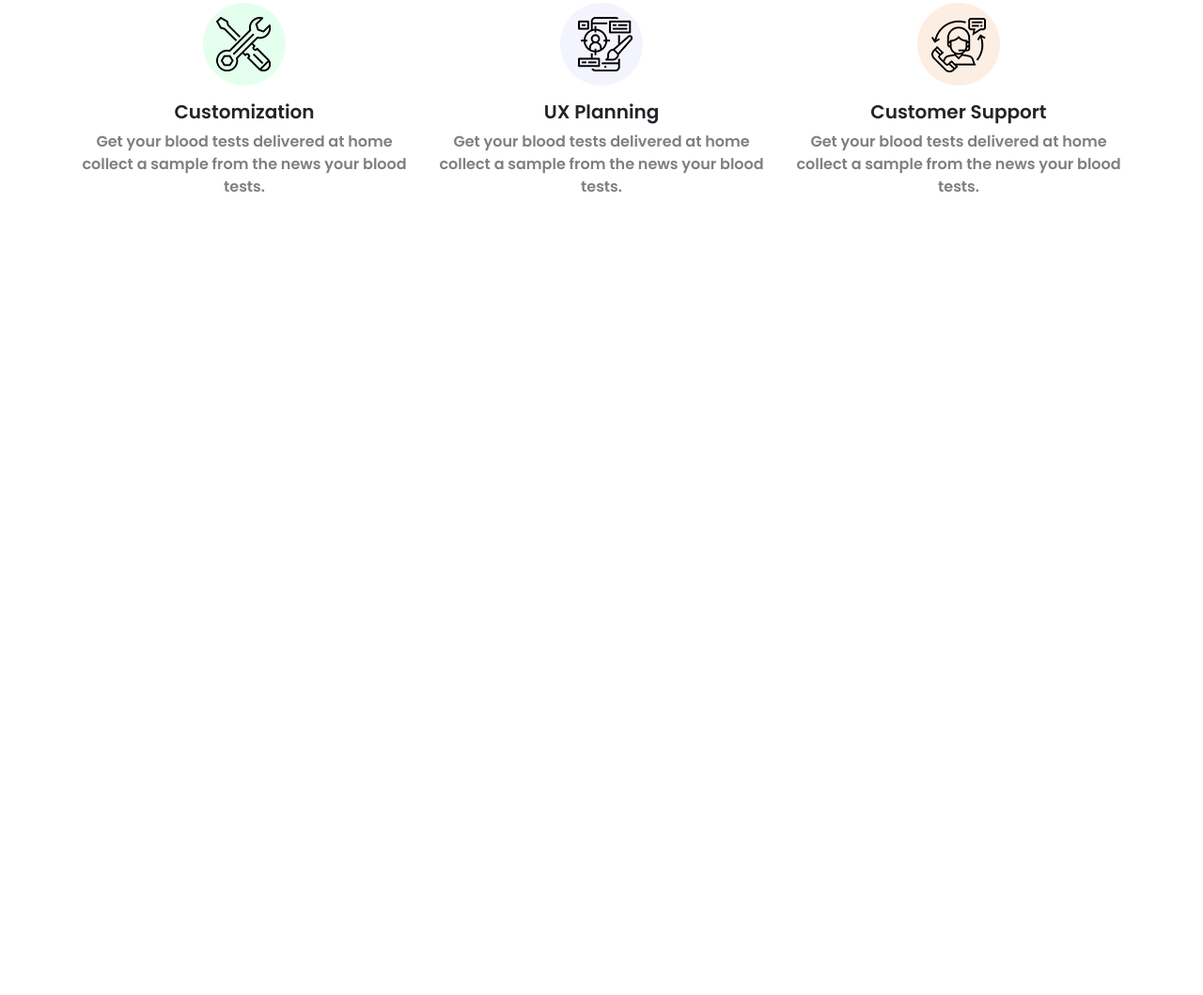
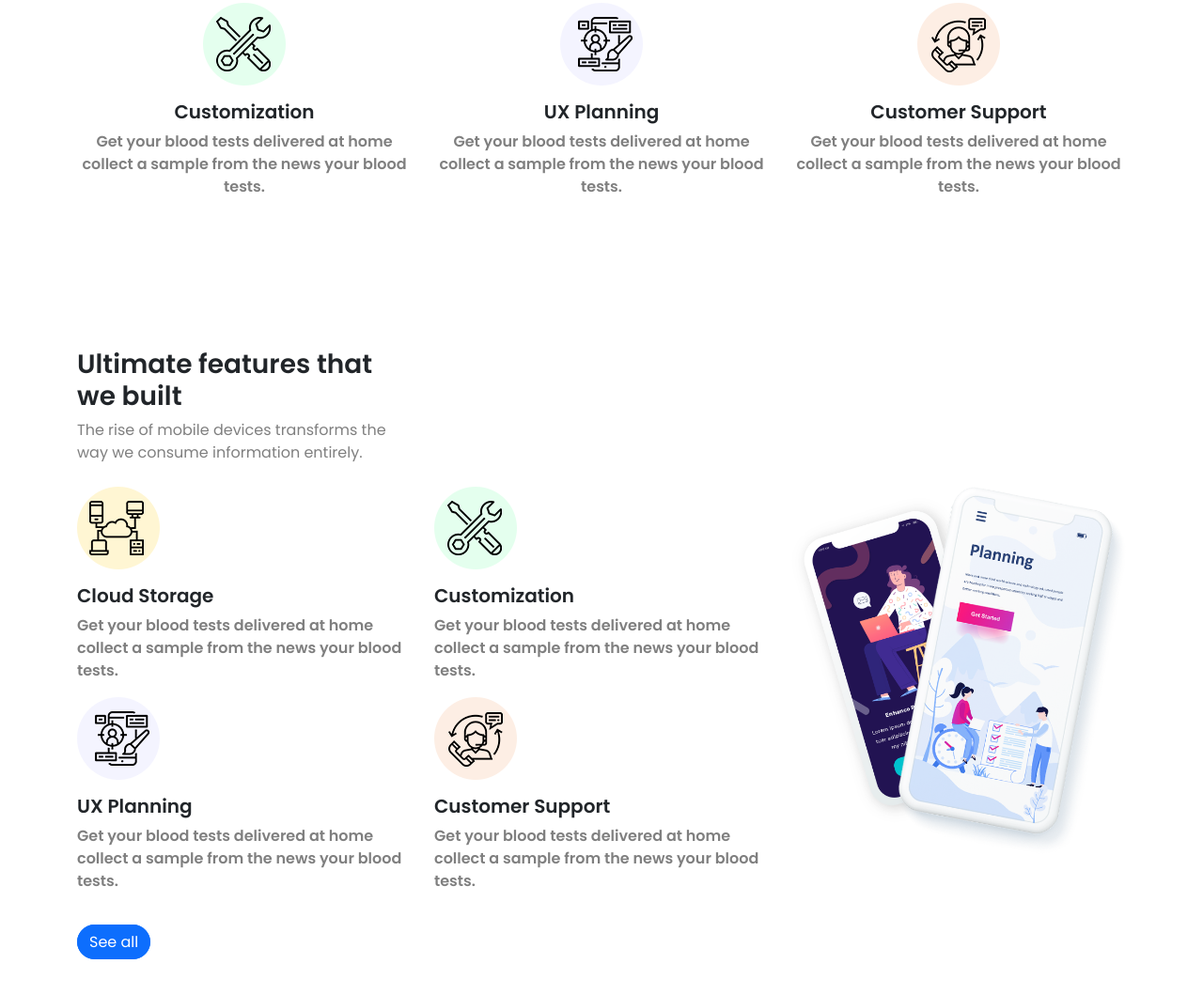
Before and after one commit to belguabd/AppLab, a plain HTML site: page index.html in a window 1280 px wide. Shown: the part 3389-4448 px from the top of the page at 94% size. Before the commit the page ends 3712 px from the top, so only its background shows below. Drawn offline with Linux system fonts and the light colour scheme.

Commit message:
End Last Features

```diff
--- a/index.html
+++ b/index.html
@@ -321,6 +321,68 @@
       </div>
     </div>
     <!-- end features app -->
+    <!-- start last features  -->
+    <div class="last-features pt-5 pb-5">
+      <div class="container">
+        <div class="row">
+          <div class="col-4">
+            <h3 class="fw-semibold">Ultimate features that we built</h3>
+            <p class="text-black-50">
+              The rise of mobile devices transforms the way we consume
+              information entirely.
+            </p>
+          </div>
+        </div>
+        <div class="row mt-2">
+          <div class="col-12 col-md-8">
+            <div class="row">
+              <div class="col-12 col-md-6">
+                <img src="/image/computer.png" alt="" />
+                <h5 class="fw-semibold mt-3">Cloud Storage</h5>
+                <p class="text-black-50 fw-semibold">
+                  Get your blood tests delivered at home collect a sample from
+                  the news your blood tests.
+                </p>
+              </div>
+              <div class="col-12 col-md-6">
+                <img src="/image/customer-support.png" alt="" />
+                <h5 class="fw-semibold mt-3">Customization</h5>
+                <p class="text-black-50 fw-semibold">
+                  Get your blood tests delivered at home collect a sample from
+                  the news your blood tests.
+                </p>
+              </div>
+              <div class="col-12 col-md-6">
+                <img src="/image/ui.png" alt="" />
+                <h5 class="fw-semibold mt-3">UX Planning</h5>
+                <p class="text-black-50 fw-semibold">
+                  Get your blood tests delivered at home collect a sample from
+                  the news your blood tests.
+                </p>
+              </div>
+              <div class="col-12 col-md-6">
+                <img src="/image/customer-service.png" alt="" />
+                <h5 class="fw-semibold mt-3">Customer Support</h5>
+                <p class="text-black-50 fw-semibold">
+                  Get your blood tests delivered at home collect a sample from
+                  the news your blood tests.
+                </p>
+              </div>
+            </div>
+          </div>
+          <div class="col-12 col-lg-4">
+            <img src="/image/last-features.png" class="img-fluid" alt="" />
+          </div>
+          <div class="col-3 mt-4">
+            <a href="#" class="btn btn-primary d-inline rounded-pill "
+              >See all</a
+            >
+          </div>
+        </div>
+      </div>
+    </div>
+    <!-- end last features  -->
+
     <!-- script bootstrap -->
     <script src="js/bootstrap.bundle.min.js"></script>
   </body>
```
Also changed, not shown: image/last-features.png (added).
